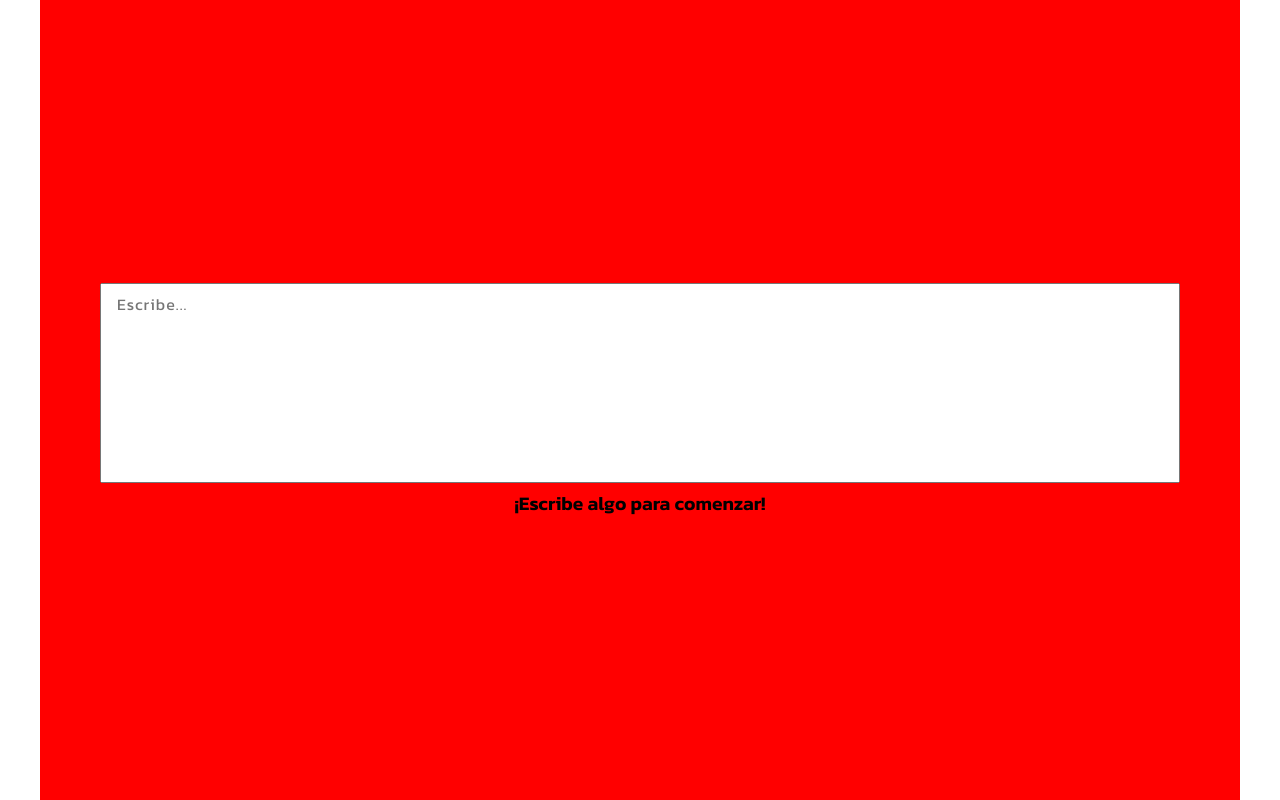
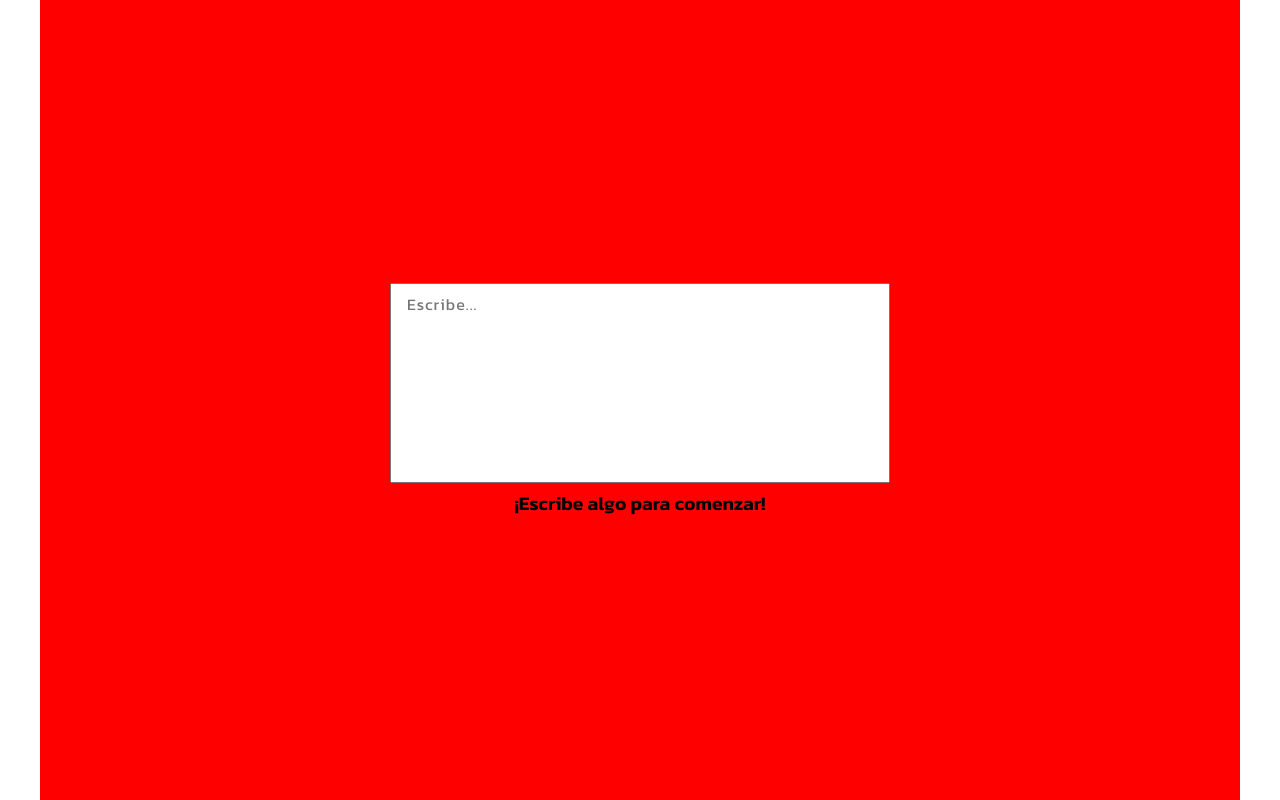
Before and after one commit to Carlos-Marte/contador-caracteres, a plain HTML site: page index.html in a window 1280 px wide. Drawn offline with Linux system fonts and the light colour scheme.

Commit message:
Max width textarea

```diff
--- a/css/style.css
+++ b/css/style.css
@@ -37,11 +37,11 @@ body {
     margin: 0 auto;
     padding: .5rem 0;
     text-align: center;
-    /* background: red; */
 }
 
 .contenedor__textarea {
     width: 100%;
+    max-width: 500px;
     height: 200px;
     padding: .5rem;
     outline: none;
```
